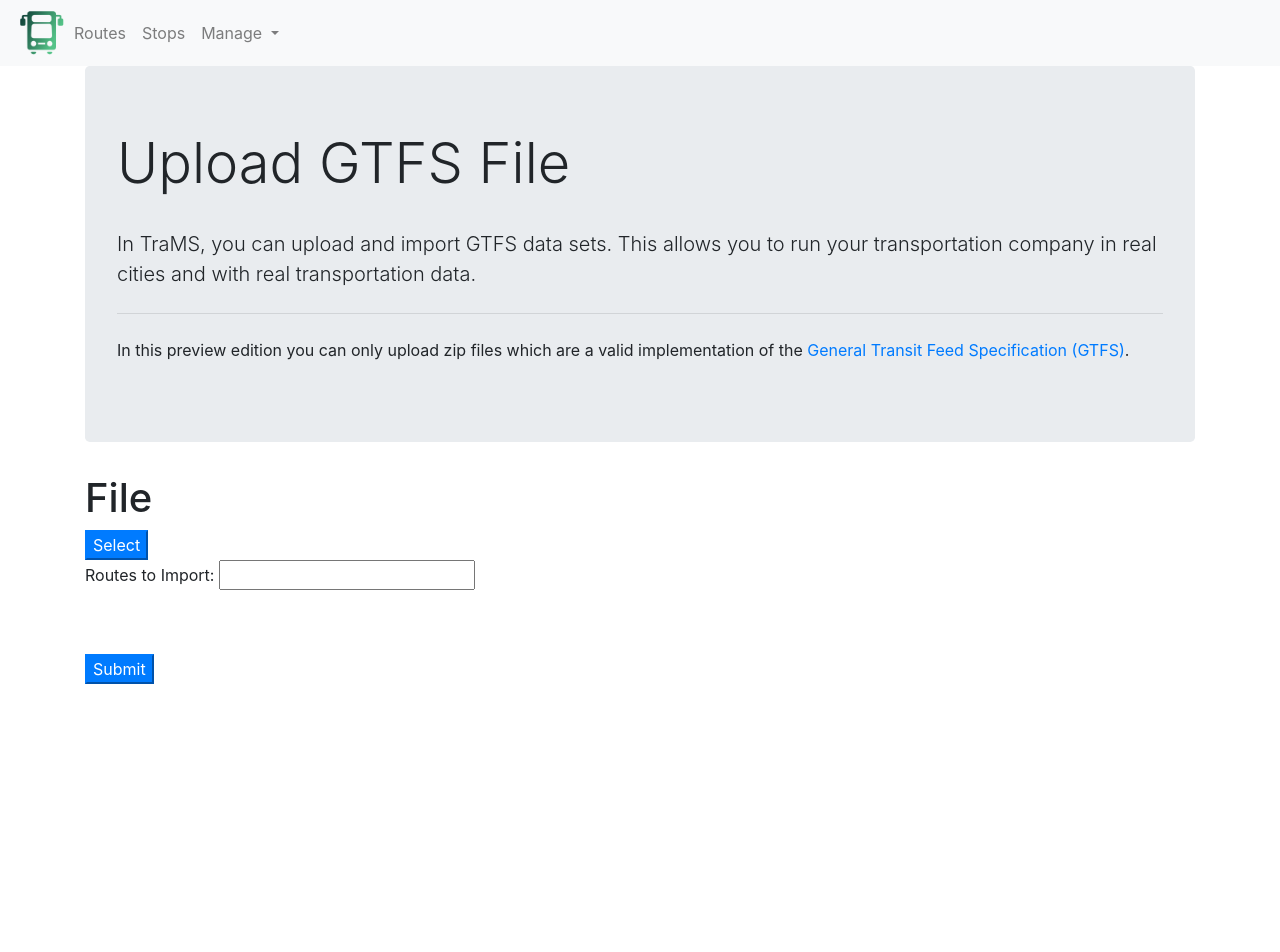
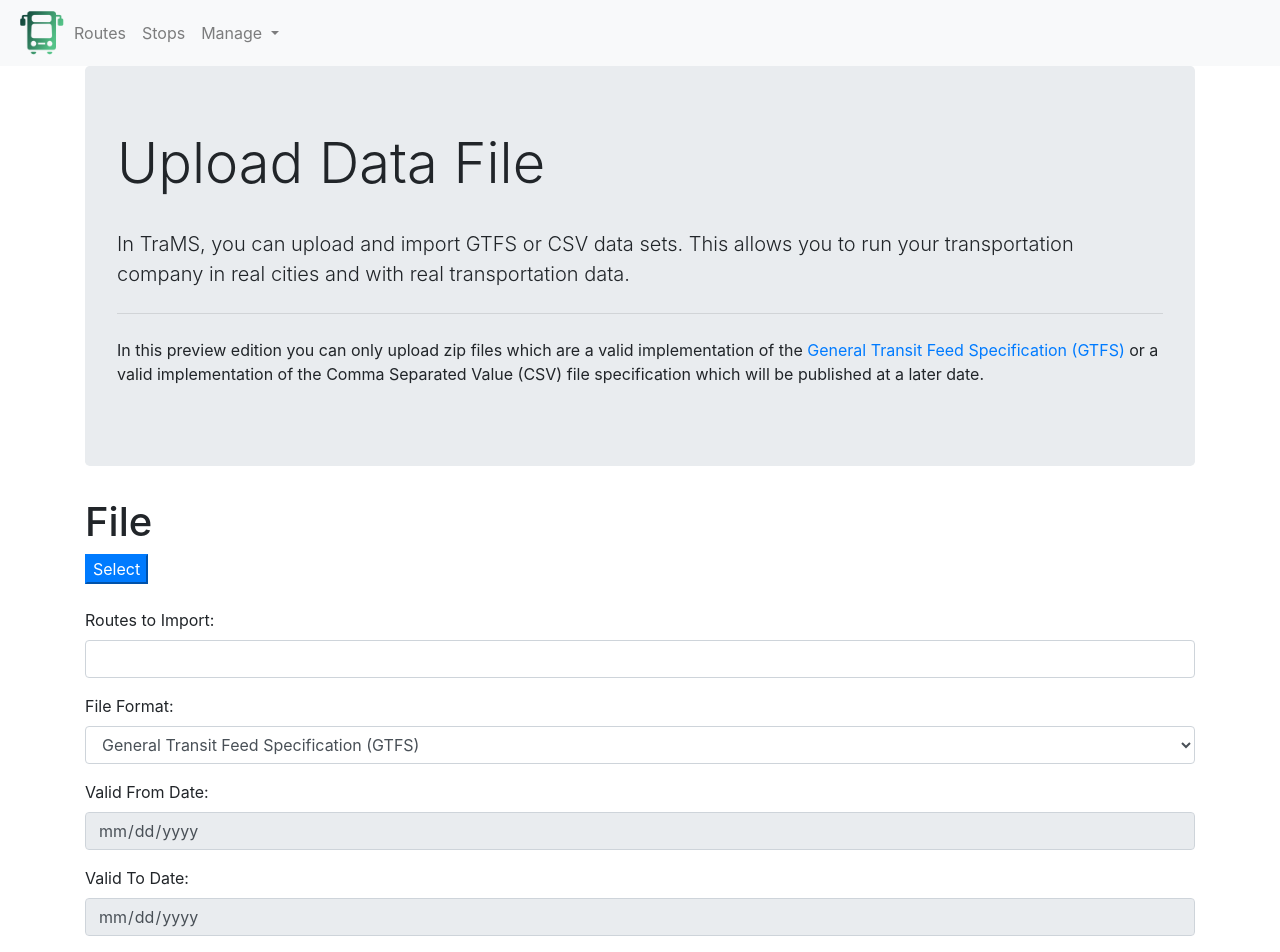
Before and after one commit to daveajlee/trams, an Angular app: page /upload in a window 1280 px wide. Shown: the top 952 px of the page. Before the commit the page ends 800 px from the top, so only its background shows below. Built offline with nearby package versions, Linux system fonts and the light colour scheme.

Commit message:
Upload Option including valid from and valid to dates for csv files

```diff
--- a/src/app/app.component.html
+++ b/src/app/app.component.html
@@ -7,9 +7,9 @@
   <br/>
   <p class="lead">Bored of waiting in queues for public transport that always runs late? Do you think you could make public transport run on time? TraMS is your chance to prove it! It is a fun computer game where you run your own fictional transport company and have to ensure passengers arrive at their destination on-time! If your vehicles are delayed in traffic then you need to take action to get them back on schedule before your passengers get frustrated and leave for another transport operator. Can your transport operator stand the test of time or will your passengers take your company off the road/rails? Play TraMS and try to run a successful transport company now!</p>
   <hr class="my-4">
-  <p>In this preview edition you can upload files according to the <a href="https://developers.google.com/transit/gtfs">General Transit Feed Specification (GTFS)</a> and view routes and stops.</p>
+  <p>In this preview edition you can upload files according to the <a href="https://developers.google.com/transit/gtfs">General Transit Feed Specification (GTFS)</a> or the CSV file format and view routes and stops.</p>
   <p class="lead">
-    <a class="btn btn-primary btn-lg" routerLinkActive="active" routerLink="/upload" role="button">Upload GTFS File</a>
+    <a class="btn btn-primary btn-lg" routerLinkActive="active" routerLink="/upload" role="button">Upload Data File</a>
     <span style="padding:10px"></span>
     <a class="btn btn-primary btn-lg"  routerLinkActive="active" routerLink="/routes" role="button">View Routes</a>
     <span style="padding:10px"></span>
--- a/src/app/header/header.component.html
+++ b/src/app/header/header.component.html
@@ -24,7 +24,7 @@
         </a>
         <!-- Show the Upload GTFS file option -->
         <div class="dropdown-menu" aria-labelledby="navbarDropdown">
-          <a class="dropdown-item" routerLinkActive="active" routerLink="/upload">Upload GTFS File</a>
+          <a class="dropdown-item" routerLinkActive="active" routerLink="/upload">Upload Data File</a>
         </div>
       </li>
     </ul>
--- a/src/app/upload/upload.component.html
+++ b/src/app/upload/upload.component.html
@@ -1,10 +1,10 @@
 <!-- Display a jumbotron component which explains how the upload of GTFS files work in TraMS -->
 <div class="jumbotron" >
-  <h1 class="display-4">Upload GTFS File</h1>
+  <h1 class="display-4">Upload Data File</h1>
   <br/>
-  <p class="lead">In TraMS, you can upload and import GTFS data sets. This allows you to run your transportation company in real cities and with real transportation data.</p>
+  <p class="lead">In TraMS, you can upload and import GTFS or CSV data sets. This allows you to run your transportation company in real cities and with real transportation data.</p>
   <hr class="my-4">
-  <p>In this preview edition you can only upload zip files which are a valid implementation of the <a href="https://developers.google.com/transit/gtfs">General Transit Feed Specification (GTFS)</a>.</p>
+  <p>In this preview edition you can only upload zip files which are a valid implementation of the <a href="https://developers.google.com/transit/gtfs">General Transit Feed Specification (GTFS)</a> or a valid implementation of the Comma Separated Value (CSV) file specification which will be published at a later date.</p>
 </div>
 
 <!-- Display a heading for the file input area -->
@@ -15,9 +15,30 @@
 </button>
 <!-- Set the file content to the server -->
 <input hidden type="file" #fileInput (change)="onFileInput(fileInput.files)" />
-<br/>
-<!-- Show a text input box where route numbers can be added that only those route numbers should be imported. -->
-<p>Routes to Import: <input #routesImport type="text" /></p>
+<br/><br/>
+<!-- Show an input box where route numbers can be added that only those route numbers should be imported. -->
+<div class="form-group">
+  <label for="routesImport">Routes to Import:</label>
+  <input class="form-control" #routesImport type="text" id="routesImport"/>
+</div>
+<!-- Show a drop down list with the supported file formats -->
+<div class="form-group">
+  <label for="fileFormat">File Format:</label>
+  <select class="form-control" #fileFormat id="fileFormat" (change)="onFileFormatChange(fileFormat.value)">
+    <option>General Transit Feed Specification (GTFS)</option>
+    <option>Comma Separated Value (CSV)</option>
+  </select>
+</div>
+<!-- Show a date picker to choose valid from date -->
+<div class="form-group">
+  <label for="validFromDate">Valid From Date:</label>
+  <input class="form-control" #validFromDate type="date" id="validFromDate" disabled=true/>
+</div>
+<!-- Show a date picker to choose valid to date -->
+<div class="form-group">
+  <label for="validToDate">Valid To Date:</label>
+  <input class="form-control" #validToDate type="date" id="validToDate" disabled=true/>
+</div>
 
 <br/><br/>
 
@@ -26,7 +47,7 @@
   [disabled]="!file"
   type="submit"
   class="btn-primary"
-  (click)="onSubmit(routesImport.value)"
+  (click)="onSubmit(routesImport.value, fileFormat.value, validFromDate.value, validToDate.value)"
 >
   Submit
 </button>
--- a/src/app/upload/upload.component.ts
+++ b/src/app/upload/upload.component.ts
@@ -32,11 +32,23 @@ export class UploadComponent implements OnInit, OnDestroy {
   /**
    * On submission of the form, we start the upload process.
    * @param routesToImport a text which contains the route numbers to import which can be empty if all routes should be imported.
+   * @param fileFormat the format of the file that has been sent - either gtfs or csv.
+   * @param validFromDate the date as a string from which the data is valid
+   * @param validToDate the date as a string until when the data is valid
    */
-  onSubmit(routesToImport: string): void {
+  onSubmit(routesToImport: string, fileFormat: string, validFromDate: string, validToDate: string): void {
     if (this.file) {
-      this.upload$ = this.uploadService.upload(this.file, routesToImport);
+      this.upload$ = this.uploadService.upload(this.file, routesToImport, fileFormat, validFromDate, validToDate);
     }
+  }
+
+  /**
+   * This method enables or disables the valid from and valid to date fields if the file format changes.
+   * @param fileFormat the format of the file which is currently selected.
+   */
+  onFileFormatChange( fileFormat: string ): void {
+    (document.getElementById('validFromDate') as HTMLInputElement).disabled = ( fileFormat === 'General Transit Feed Specification (GTFS)');
+    (document.getElementById('validToDate') as HTMLInputElement).disabled = ( fileFormat === 'General Transit Feed Specification (GTFS)');
   }
 
   /**
--- a/src/app/upload/upload.service.ts
+++ b/src/app/upload/upload.service.ts
@@ -14,11 +14,17 @@ export class UploadService {
    * Upload the specified file with the route numbers that should be imported to the server.
    * @param file the file that should be sent to the server
    * @param routesToImport the list of route numbers to import which can be empty if all routes should be imported
+   * @param fileFormat the format of the file that has been sent - either gtfs or csv.
+   * @param validFromDate the date as a string from which the data is valid
+   * @param validToDate the date as a string until when the data is valid
    */
-  upload(file: File, routesToImport: string): Observable<Upload> {
+  upload(file: File, routesToImport: string, fileFormat: string, validFromDate: string, validToDate: string): Observable<Upload> {
     const data = new FormData();
     data.append('zipFile', file);
     data.append('routesToImport', routesToImport);
+    data.append('fileFormat', fileFormat);
+    data.append('validFromDate', validFromDate);
+    data.append('validToDate', validToDate);
     return this.http
       .post('http://localhost:8080/trams-operations/uploadGTFSFile', data, {
         reportProgress: true,
```
Also changed, not shown: 1 other file (tests, documents, lock files or other folders).
